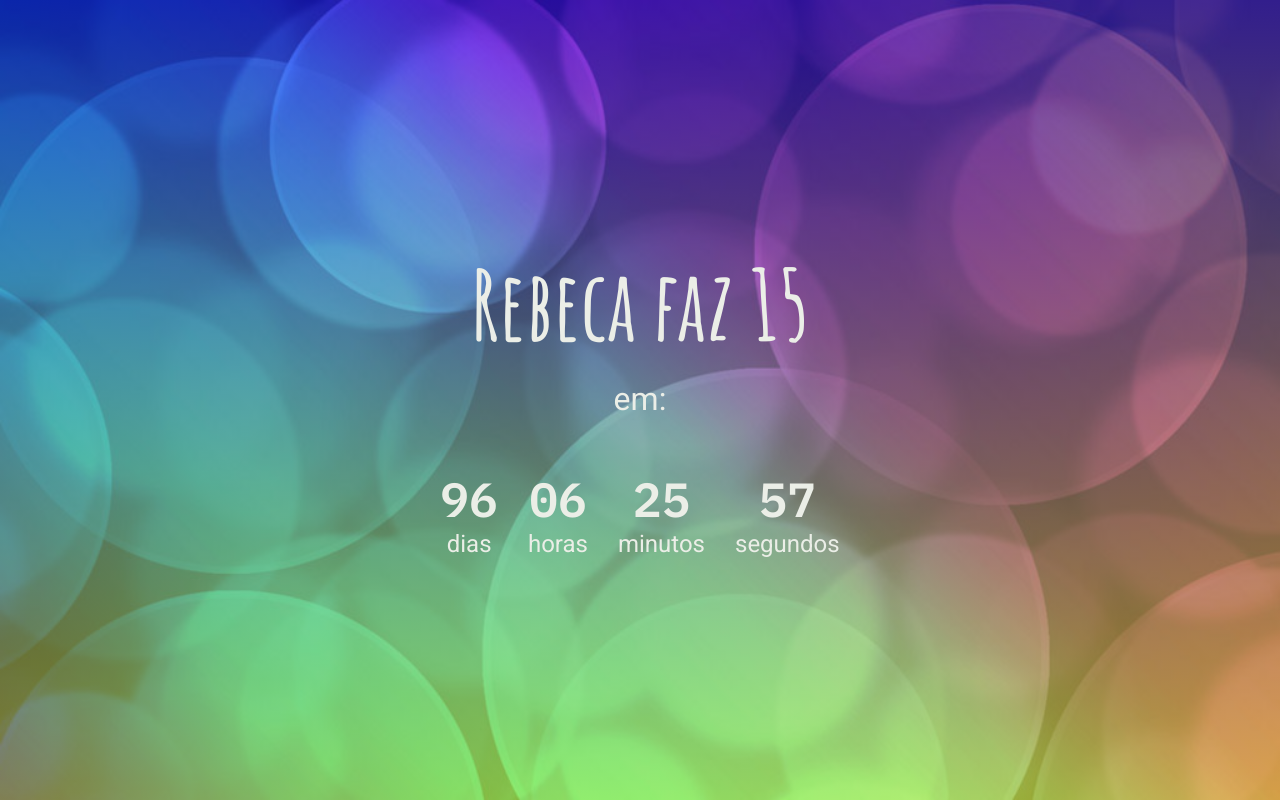
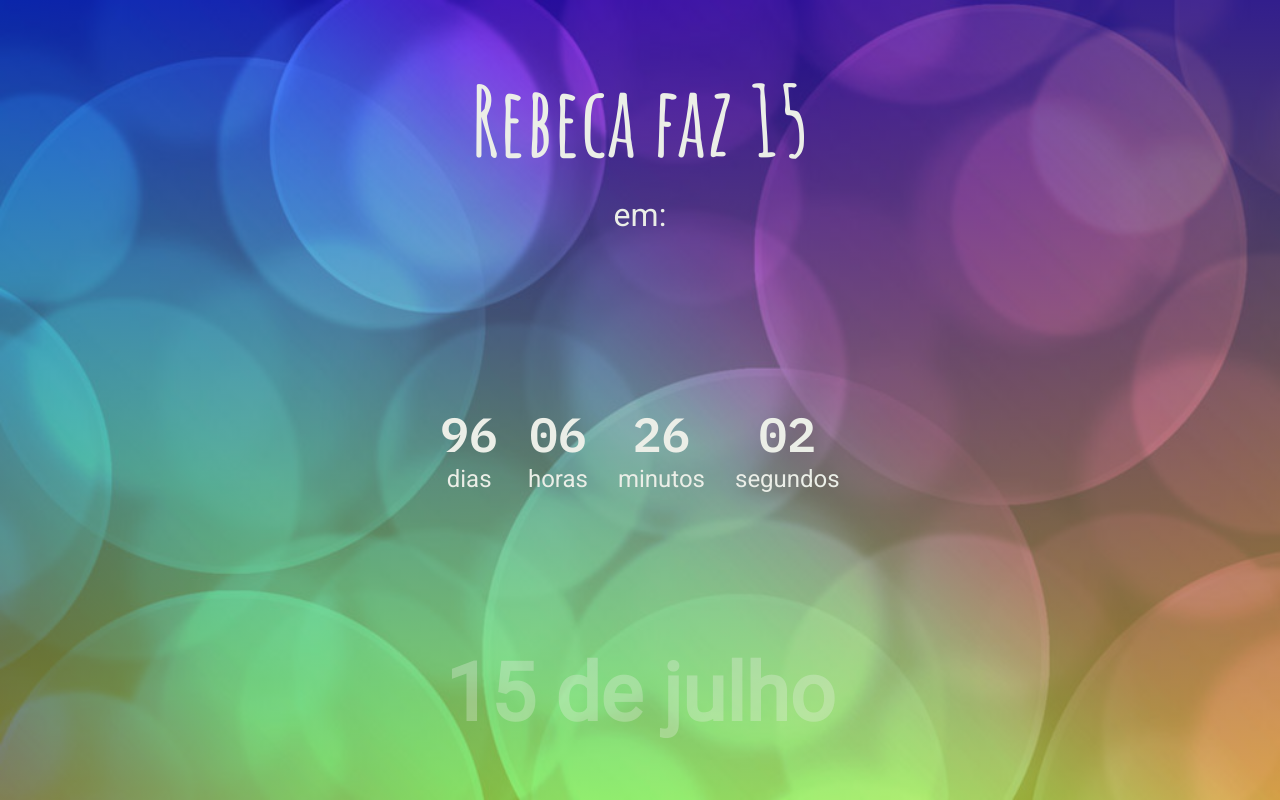
Before and after one commit to ElaineDelgado/countdown, a plain HTML site: page index.html in a window 1280 px wide. Drawn offline with Linux system fonts and the light colour scheme.

Commit message:
inserindo loading

```diff
--- a/app.js
+++ b/app.js
@@ -2,9 +2,12 @@ const daysContainer = document.querySelector('#days')
 const hoursContainer = document.querySelector('#hours')
 const minutesContainer = document.querySelector('#minutes')
 const secondsContainer = document.querySelector('#seconds')
+const spinnerLoading = document.querySelector('#loading')
 
 
+const countdownContainer = document.querySelector('#countdown')
 const bPartyDay = new Date('July  15 2023 19:00:00')
+
 
 const updateCountdown = () => {
     const currentTime = new Date()
@@ -18,10 +21,13 @@ const updateCountdown = () => {
     hoursContainer.textContent = hours < 10 ? '0' + hours : hours
     minutesContainer.textContent = minutes < 10 ? '0' + minutes : minutes
     secondsContainer.textContent = seconds < 10 ? '0' + seconds : seconds
-
-    // console.log({ days, hours, minutes, seconds })
 }
 
-setInterval(() => {
-    updateCountdown()
-}, 1000 )
+const handleCountdownDisplay = () => {
+    spinnerLoading.remove()
+    countdownContainer.style.display ='flex'
+}
+
+setTimeout(handleCountdownDisplay, 1000)
+
+    updateCountdown(setInterval, 1000)
--- a/index.html
+++ b/index.html
@@ -20,7 +20,7 @@
         <p>em:</p>
     </header>
 
-    <article>
+    <article id="countdown" class="countdown">
         <section  class="time">
             <h2 id="days"></h2>
             <small>dias</small>
@@ -39,9 +39,20 @@
         <section  class="time">
             <h2 id="seconds">segundos</h2>
             <small>segundos</small>
-
         </section>
     </article>
+
+    <img
+    src="./img/spinner.gif"
+    alt="Carregando"
+    id="loading"
+    class="loading
+    "/>
+
+
+        <aside id="bDay" class="bDay">
+            15 de julho
+        </aside>
 
     <script src="./app.js"></script>
 </body>
--- a/style.css
+++ b/style.css
@@ -7,7 +7,7 @@ body {
     min-height: 100vh;
     display: flex;
     flex-direction: column;
-    justify-content: center;
+    justify-content: space-around;
     align-items: center;
     background-color: rgb(0, 0, 0);
     background-image: linear-gradient(rgba(0, 0, 255, 0.5), rgba(255, 255, 0, 0.5)), url('./img/bubbles.jpg');
@@ -37,8 +37,8 @@ header p {
     font-size: 2rem;
 }
 
-article {
-    display: flex;
+article.countdown {
+    display: none;
     justify-content: center;
     align-items: center;
     gap: 30px;
@@ -66,6 +66,18 @@ article {
     font-family: 'Roboto', sans-serif;
 }
 
+.bDay {
+    font-size: 5rem;
+    font-family: 'Roboto', sans-serif;
+    font-weight: 700;
+    text-align: center;
+    color: rgba(235, 238, 231, 0.314);
+    margin-top: 35px;
+}
+
+img.loading {
+    max-width: 3rem;
+}
 @media (max-width: 400px) {
     header h1 {
         font-size: 4rem;
```
